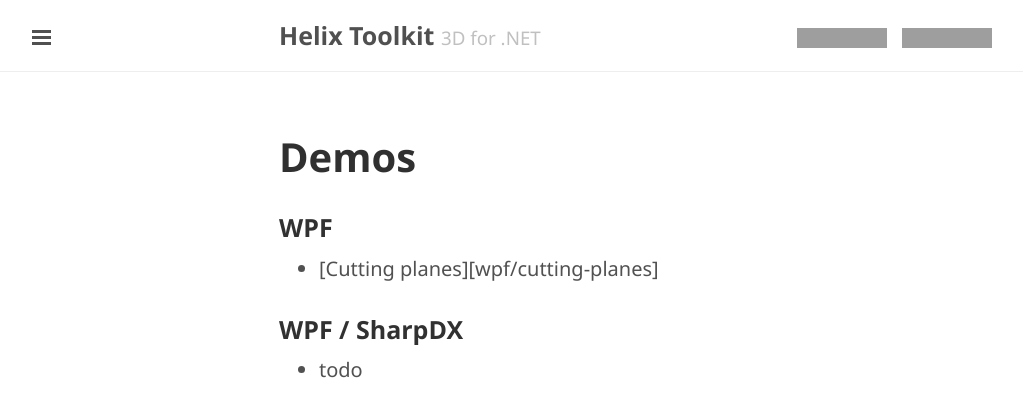
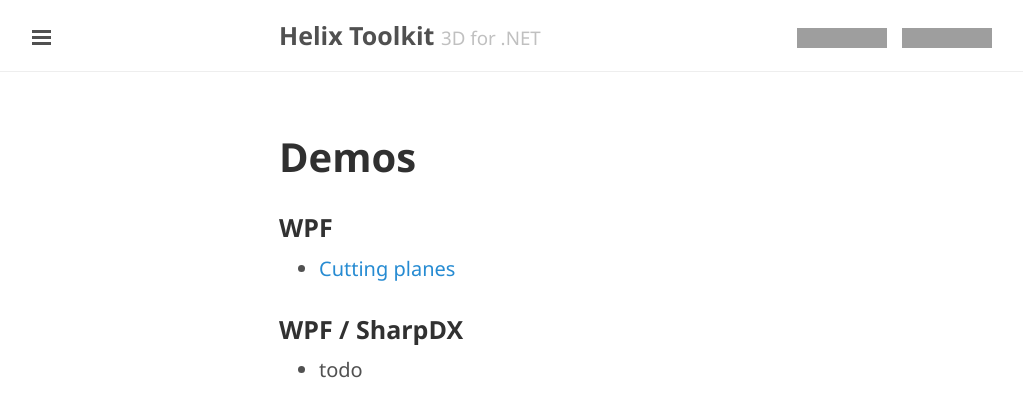
Before and after one commit to helix-toolkit/helix-toolkit.github.io, a Jekyll site: the page built from demos/index.md, in a window 1280 px wide. Shown: the top 417 px of the page, without its empty margins (1-1024 px from the left). Built offline with Jekyll 4.4.1, drawn with Linux system fonts in a browser that asks for light colours; grey boxes are pictures that could not be loaded.

Commit message:
Fix link

```diff
--- a/demos/index.md
+++ b/demos/index.md
@@ -5,7 +5,7 @@ title: Demos
 
 ### WPF
 
-- [Cutting planes][wpf/cutting-planes]
+- [Cutting planes](wpf/cutting-planes)
 
 ### WPF / SharpDX
 
```
